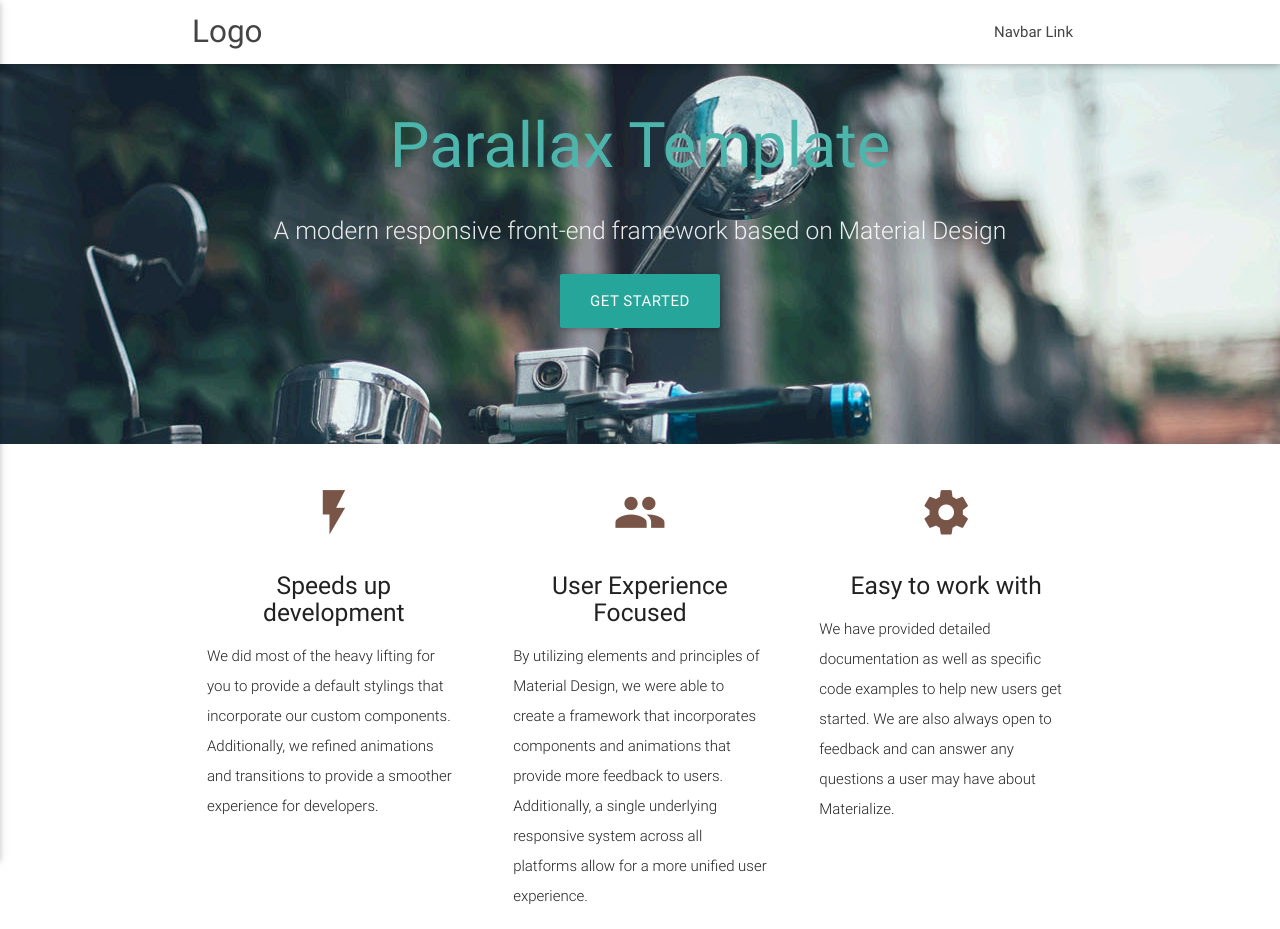
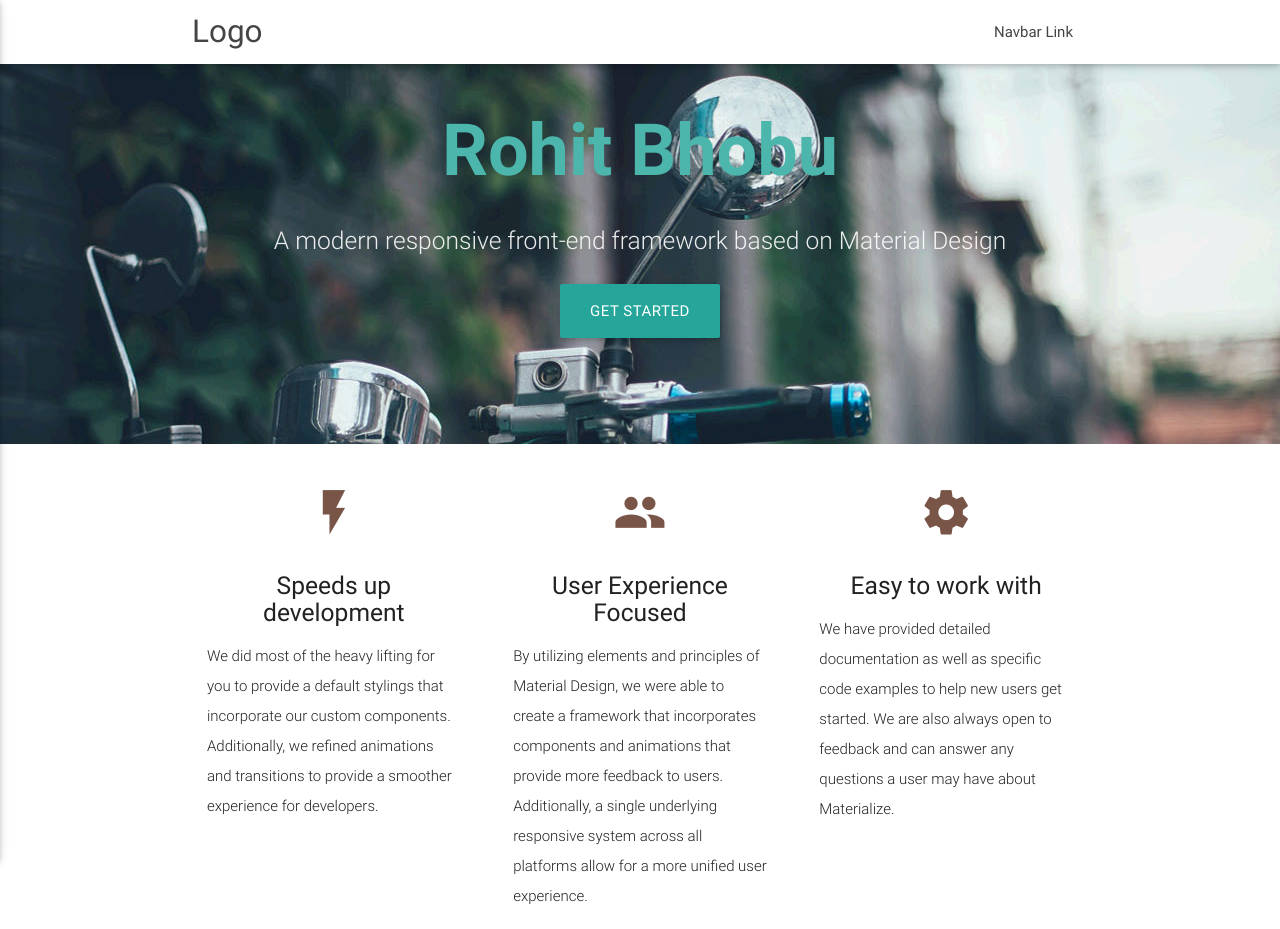
Before and after one commit to rohitbh09/rohitbh09.github.io, a plain HTML site: page index.html in a window 1280 px wide. Shown: the top 929 px of the page. Drawn offline with nearby package versions, Linux system fonts and the light colour scheme.

Commit message:
main head added

```diff
--- a/css/style.css
+++ b/css/style.css
@@ -19,6 +19,10 @@ p {
   color: #26a69a;
 }
 
+.mainHead {
+  font-size: 4.8em;
+  font-weight: 600;
+}
 .parallax-container {
   min-height: 380px;
   line-height: 0;
--- a/index.html
+++ b/index.html
@@ -29,7 +29,7 @@
     <div class="section no-pad-bot">
       <div class="container">
         <br><br>
-        <h1 class="header center teal-text text-lighten-2">Parallax Template</h1>
+        <h1 class="header center teal-text text-lighten-2 mainHead">Rohit Bhobu</h1>
         <div class="row center">
           <h5 class="header col s12 light">A modern responsive front-end framework based on Material Design</h5>
         </div>
```
